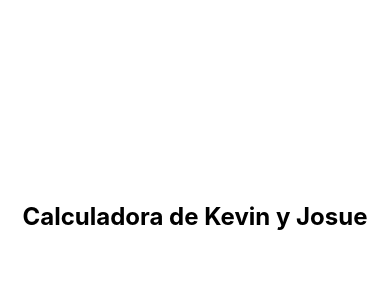
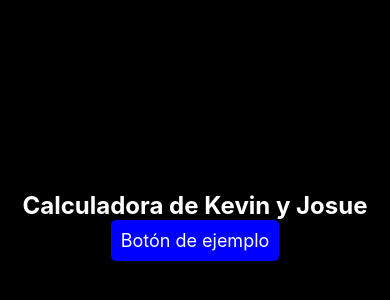
Before and after one commit to LordGovenate/Calculadora-en-React-Native, a React Native app: screen / in a window 390 px wide. Shown: the part 196-496 px from the top of the page. Built offline with nearby package versions, Linux system fonts and the light colour scheme.

Commit message:
Agregar botón de ejemplo y cambiar el color de fondo a negro en App.js

```diff
--- a/App.js
+++ b/App.js
@@ -1,11 +1,16 @@
-import { StyleSheet, Text, View,TextInput } from 'react-native';
+import { StyleSheet, Text, View,TextInput ,TouchableOpacity} from 'react-native';
 
 export default function App() {
   return (
     <View style={styles.container}>
       <View>
-<Text style={styles.title}>Calculadora de Kevin y Josue</Text>
+      <Text style={styles.title}>Calculadora de Kevin y Josue</Text>
 
+      </View>
+      <View>
+        <TouchableOpacity style={{backgroundColor: 'blue', padding: 10, borderRadius: 5}}  >
+          <Text style={{color: 'white', fontSize: 18}}>Botón de ejemplo</Text>
+        </TouchableOpacity>
       </View>
 
     </View>
@@ -15,13 +20,13 @@
 const styles = StyleSheet.create({
   container: {
     flex: 1,
-    backgroundColor: '#fff',
+    backgroundColor: 'black',
     alignItems: 'center',
     justifyContent: 'center',
   },
   title: {
     fontSize: 24,
     fontWeight: 'bold',
-    marginBottom: 20,
+    color: 'white',
   },
 });
```
